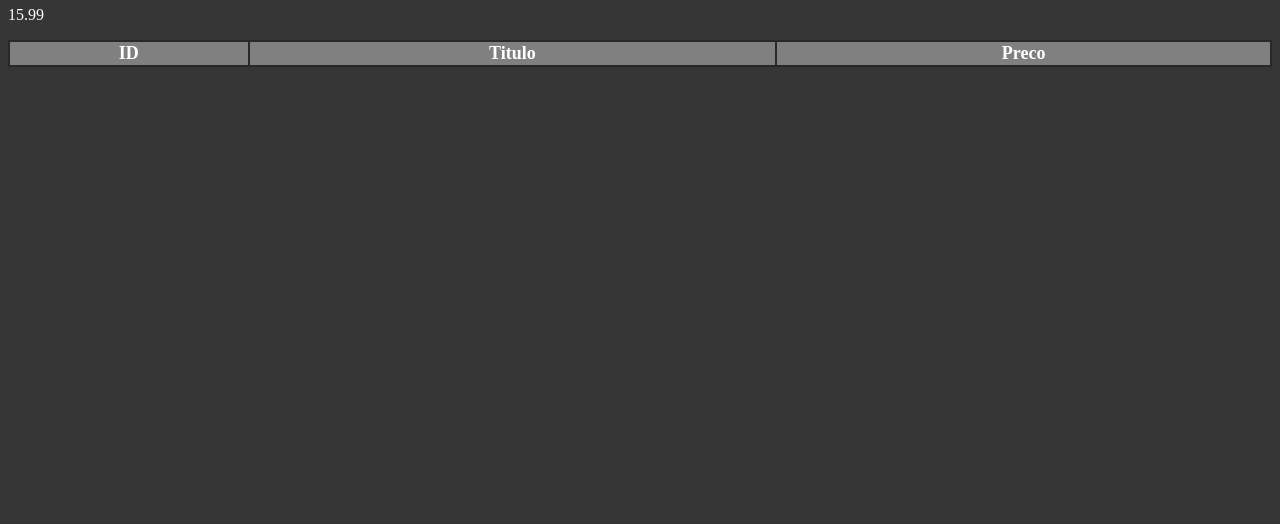
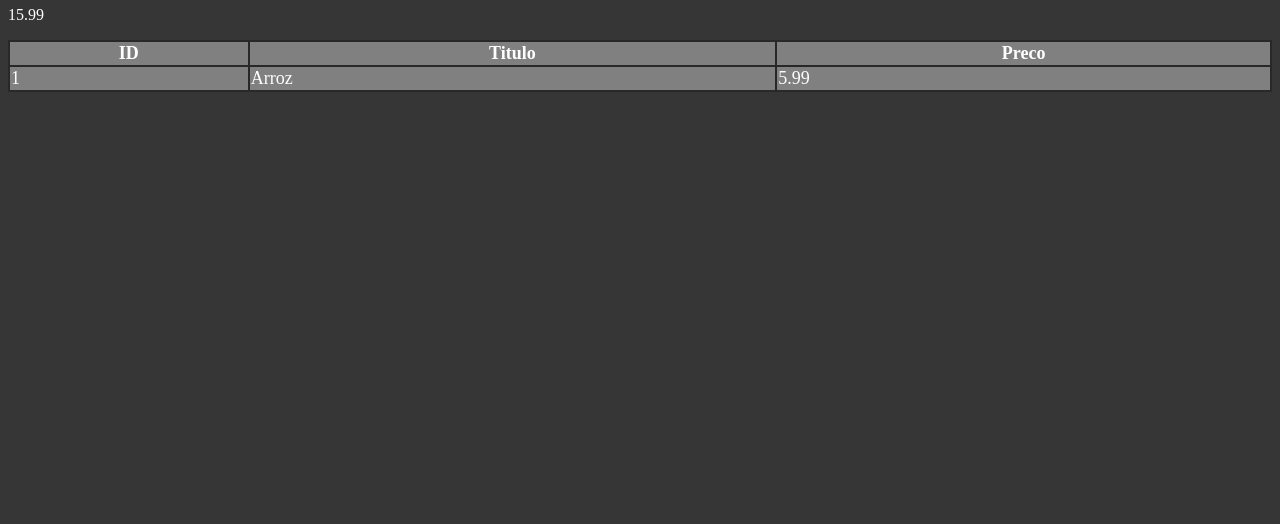
Before and after one commit to jesiel364/objetos-js, a website: page index.html in a window 1280 px wide. Shown: the part 276-800 px from the top of the page. Drawn offline with Linux system fonts and the light colour scheme.

Commit message:
update index.html

```diff
--- a/index.html
+++ b/index.html
@@ -16,6 +16,11 @@
     		<th>Titulo</th>
     		<th>Preco</th>
     	</tr>
+    	<tr>
+    		<td>1</td>
+    		<td>Arroz</td>
+    		<td>5.99</td>
+    	</tr>
     </table>
 
     <script src="index.js"></script>
```
